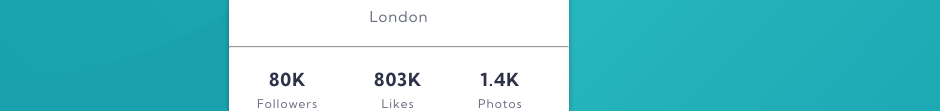
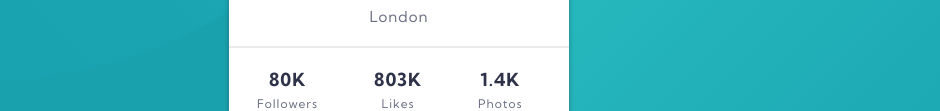
Before and after one commit to Shashank1902/Frontend-Mentor---Profile-card-component, a plain HTML site: page index.html in a window 1280 px wide. Shown: the part 457-568 px from the top of the page, without its empty margins (241-1181 px from the left). Drawn offline with Linux system fonts and the light colour scheme.

Commit message:
Update styles.css

```diff
--- a/styles.css
+++ b/styles.css
@@ -86,6 +86,10 @@ body {
     margin-bottom: 20px;
 }
 
+.hr {
+    border: 1px solid hsla(0, 0%, 59%, 0.200);
+}
+
 .social {
     display: flex;
     /* justify-content: space-evenly; */
```
